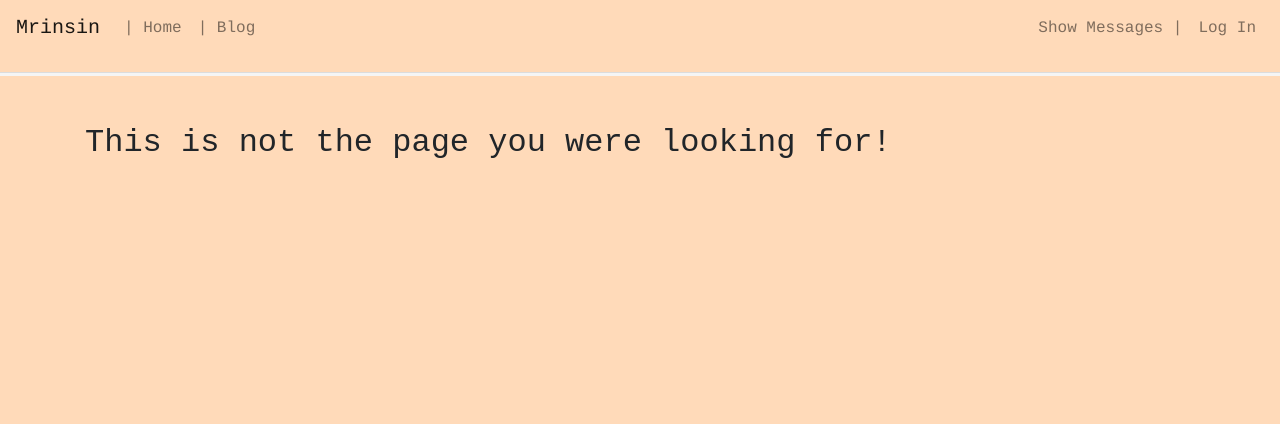
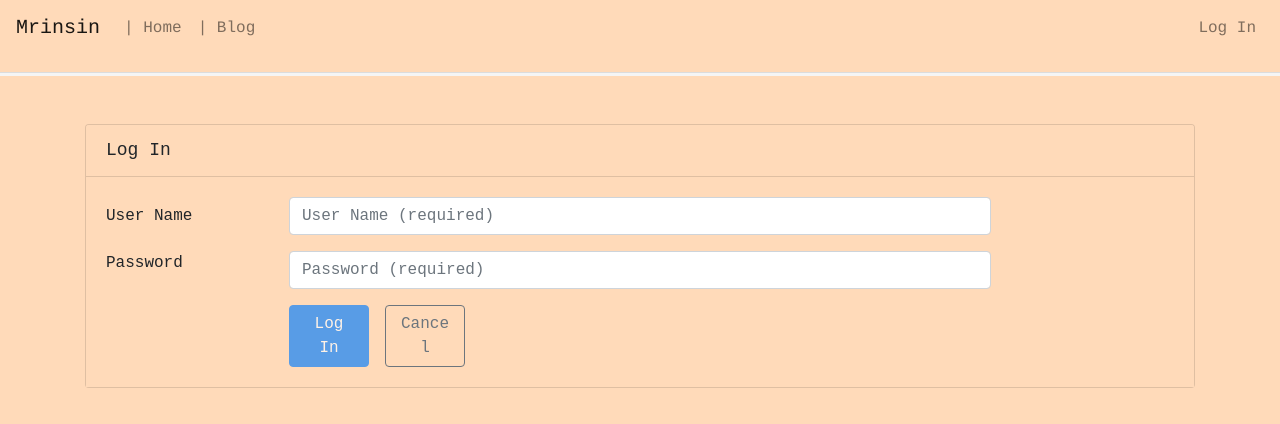
Before and after one commit to mrinsin/sinmrin, an Angular app: page /login in a window 1280 px wide. Shown: the top 424 px of the page. Built offline with nearby package versions, Linux system fonts and the light colour scheme; what angular-in-memory-web-api would draw is missing.

Commit message:
added route to login page, navigate to welcome after login or logout. added auth service call to login

```diff
--- a/src/app/app.component.html
+++ b/src/app/app.component.html
@@ -22,9 +22,6 @@
         *ngIf="isLoggedIn">
       <a class="nav-link">Welcome {{ userName }}</a>
     </li>
-    <li class="nav-item">
-      <a class="nav-link">Show Messages  |</a>
-    </li>
     <li class="nav-item"
         *ngIf="!isLoggedIn">
       <a [routerLink]="['/login']"
--- a/src/app/app.component.ts
+++ b/src/app/app.component.ts
@@ -1,6 +1,7 @@
 import { Component } from '@angular/core';
 
 import { AuthService } from './user/auth.service';
+import { Router } from '@angular/router';
 
 @Component({
   selector: 'pm-root',
@@ -21,10 +22,11 @@ export class AppComponent {
     return '';
   }
 
-  constructor(private authService: AuthService) { }
+  constructor(private authService: AuthService, private router: Router) { }
 
   logOut(): void {
     this.authService.logout();
-    console.log('Log out');
+
+    this.router.navigate(['welcome']);
   }
 }
--- a/src/app/blog-posts/blog-posts.module.ts
+++ b/src/app/blog-posts/blog-posts.module.ts
@@ -5,8 +5,8 @@ import { BlogPostsComponent } from './blog-posts.component';
 import { RouterModule } from '@angular/router';
 
 const blogRoutes = [
-  { path: 'blogs', component: BlogPostsComponent }
-];
+  {path: 'blogs', component: BlogPostsComponent }
+]
 
 @NgModule({
   imports: [
--- a/src/app/user/login.component.ts
+++ b/src/app/user/login.component.ts
@@ -2,6 +2,7 @@ import { Component } from '@angular/core';
 import { NgForm } from '@angular/forms';
 
 import { AuthService } from './auth.service';
+import { Router } from '@angular/router';
 
 @Component({
   templateUrl: './login.component.html'
@@ -10,7 +11,7 @@ export class LoginComponent {
   errorMessage: string;
   pageTitle = 'Log In';
 
-  constructor(private authService: AuthService) { }
+  constructor(private authService: AuthService, private router: Router) { }
 
   login(loginForm: NgForm) {
     if (loginForm && loginForm.valid) {
@@ -19,6 +20,7 @@ export class LoginComponent {
       this.authService.login(userName, password);
 
       // Navigate to the Product List page after log in.
+      this.router.navigate(['welcome']);
     } else {
       this.errorMessage = 'Please enter a user name and password.';
     }
--- a/src/app/user/user.module.ts
+++ b/src/app/user/user.module.ts
@@ -3,10 +3,16 @@ import { NgModule } from '@angular/core';
 import { LoginComponent } from './login.component';
 
 import { SharedModule } from '../shared/shared.module';
+import { RouterModule } from '@angular/router';
+
+const userRoutes = [
+  {path: 'login', component: LoginComponent}
+]
 
 @NgModule({
   imports: [
-    SharedModule
+    SharedModule,
+    RouterModule.forChild(userRoutes)
   ],
   declarations: [
     LoginComponent
```
Also changed, not shown: 1 other file (tests, documents, lock files or other folders).
